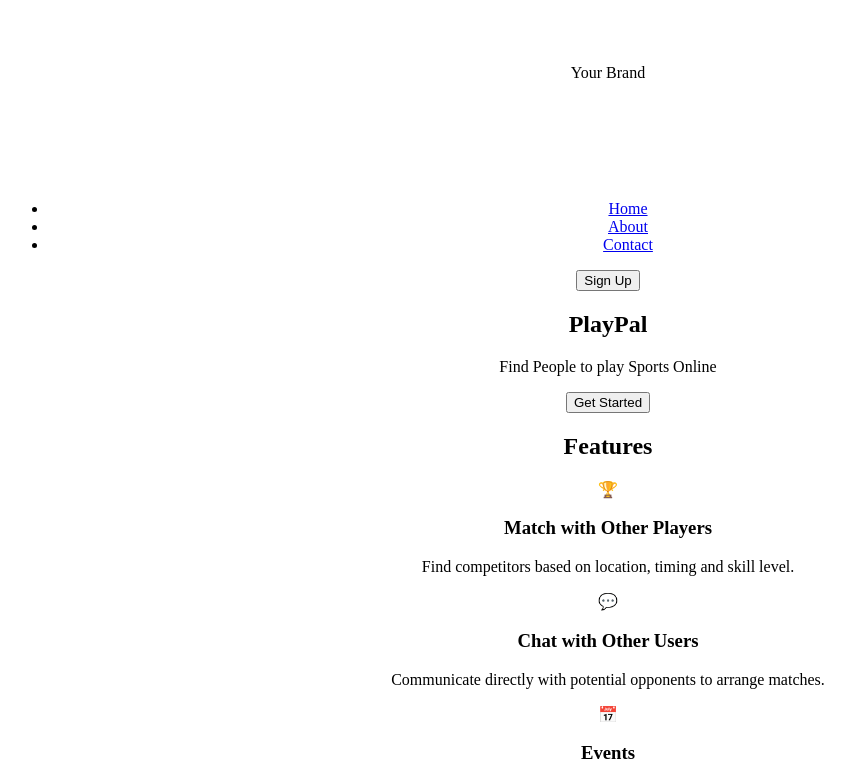
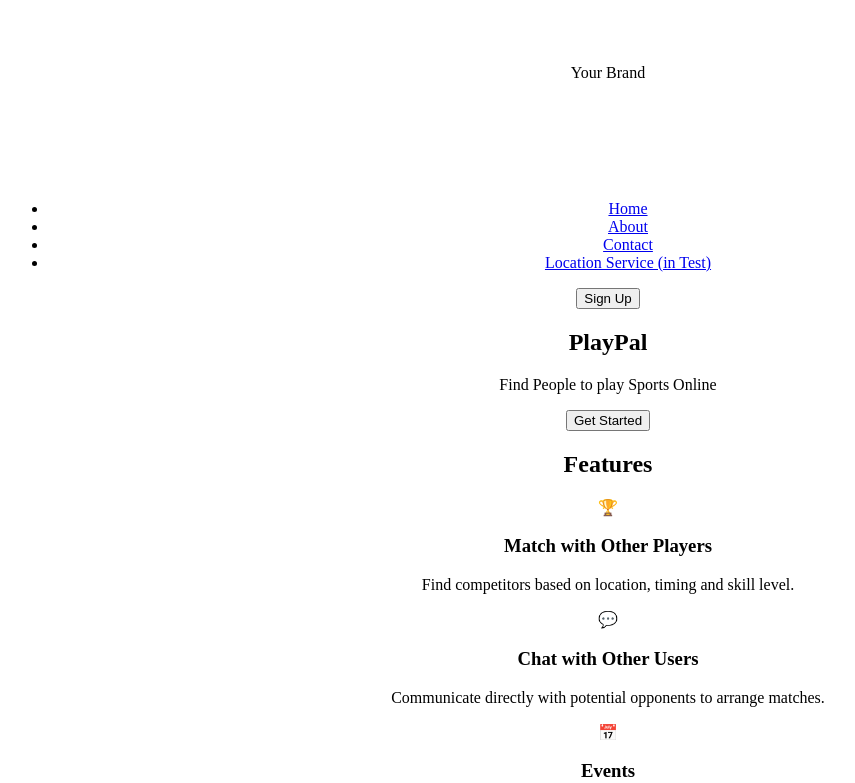
Before and after one commit to BrownieTr/2800-202510-BBY02, a React (Vite) app: page / in a window 1280 px wide. Shown: the top 783 px of the page, without its empty margins (32-887 px from the left). Built offline with nearby package versions, Linux system fonts and the light colour scheme; the HTML template or start-up script is replaced by a standard one.

Commit message:
Added Locatio Route for Testing easier

```diff
--- a/src/App.jsx
+++ b/src/App.jsx
@@ -2,11 +2,13 @@ import { useState } from 'react'
 import { Routes, Route } from 'react-router-dom';
 import './styles/App.css'
 import Landing from './pages/landing';
+import Location from './services/locationService';
 
 function App() {
   return (
     <Routes>
       <Route path="/" element={<Landing />} />
+      <Route path="/location" element={<Location/>} />
     </Routes>
   );
 }
--- a/src/components/layout/navbar.jsx
+++ b/src/components/layout/navbar.jsx
@@ -9,6 +9,7 @@ export default function Navbar() {
         <li><Link to="/">Home</Link></li>
         <li><Link to="/about">About</Link></li>
         <li><Link to="/contact">Contact</Link></li>
+        <li><Link to="/location">Location Service (in Test)</Link></li>
       </ul>
       <Button>Sign Up</Button>
     </nav>
```
Also changed, not shown: src/services/locationService.jsx (line endings or trailing spaces).
